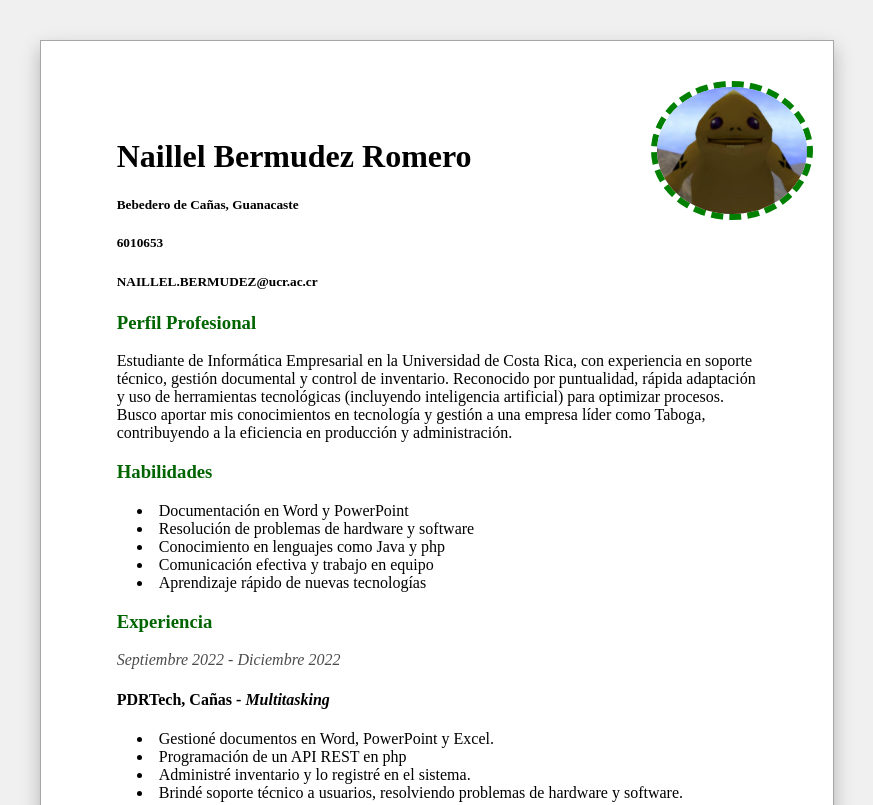
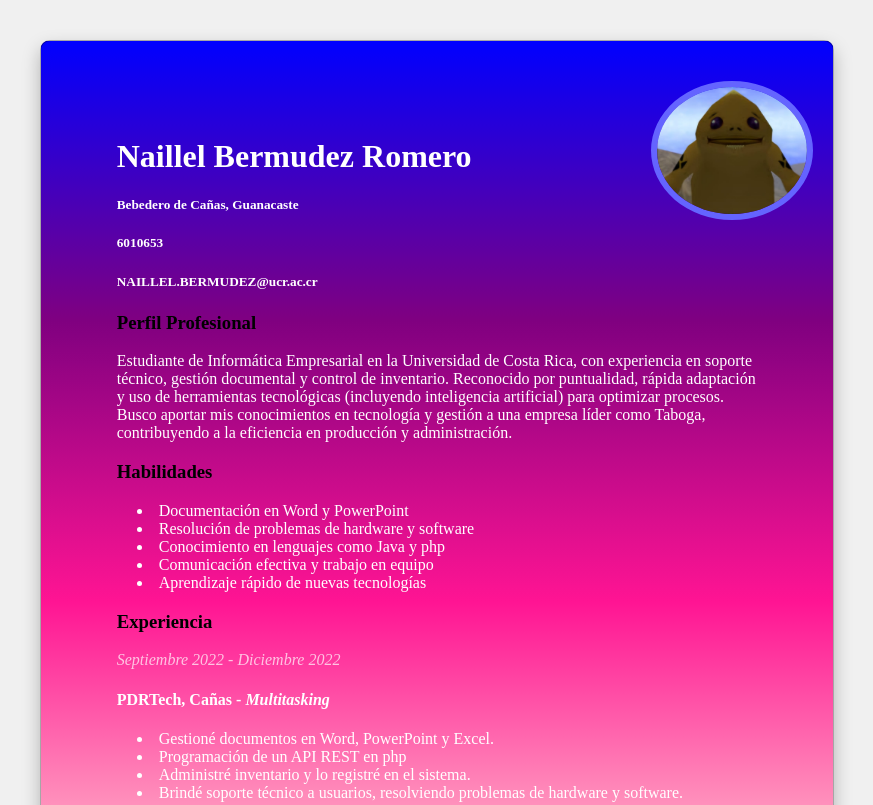
Before and after one commit to Naillel/Liga-Deportiva-Alajuelense, a website: page src/index.html in a window 1280 px wide. Shown: the top 805 px of the page, without its empty margins (203-1076 px from the left). Drawn offline with Linux system fonts and the light colour scheme.

Commit message:
Se hizo más bonito

```diff
--- a/src/index.css
+++ b/src/index.css
@@ -5,9 +5,11 @@ body {
   padding: 40px 0;
   display: flex;
   justify-content: center;
+
 }
 
 .hoja {
+
   width: 210mm;
   height: 297mm;
   padding: 20mm;
@@ -17,6 +19,12 @@ body {
   box-shadow: 0 8px 18px rgba(0, 0, 0, 0.25);
   position: relative;
   font-family: 'Times New Roman', Times, serif;
+  background-image: linear-gradient(to top, gold, pink , deeppink ,purple , blue);
+  border-radius: 10px;
+  background-size: cover;
+  background-position: center;
+  background-repeat: no-repeat;
+
 }
 .fotoPerfil {
   width: 150px;
@@ -26,11 +34,12 @@ body {
   position: absolute ;
   top: 20px;
   right: 20px;
-  border: 6px dashed green ;
+  border: 6px solid rgb(100, 100, 255);
+
 }
 
 .subtitulo {
-  color: darkgreen;
+  color: black;
 }
 .elemento {
   margin-left: 20px;
--- a/src/index.html
+++ b/src/index.html
@@ -8,8 +8,8 @@
     <title>Curriculum</title>
 </head>
 
-<body>
-    <div class="hoja">
+<body >
+    <div class="hoja" style="color: white;">
         <header>
             <h1><strong>Naillel Bermudez Romero</strong></h1>
             <img  class="fotoPerfil" src="foto.jpeg" alt="Foto de Naillel Bermudez Romero" />
```
Also changed, not shown: src/foto2.jpeg (added).
